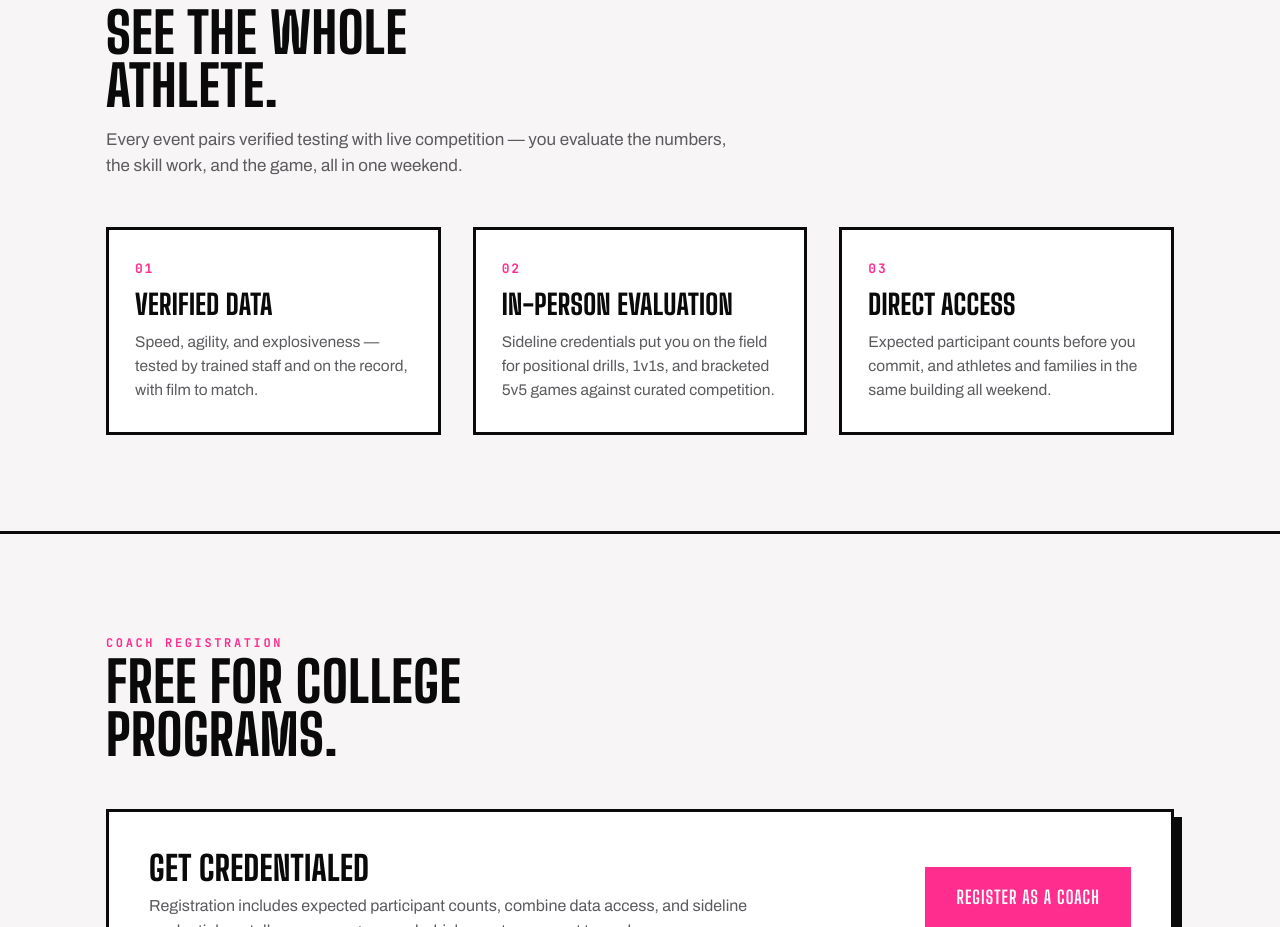
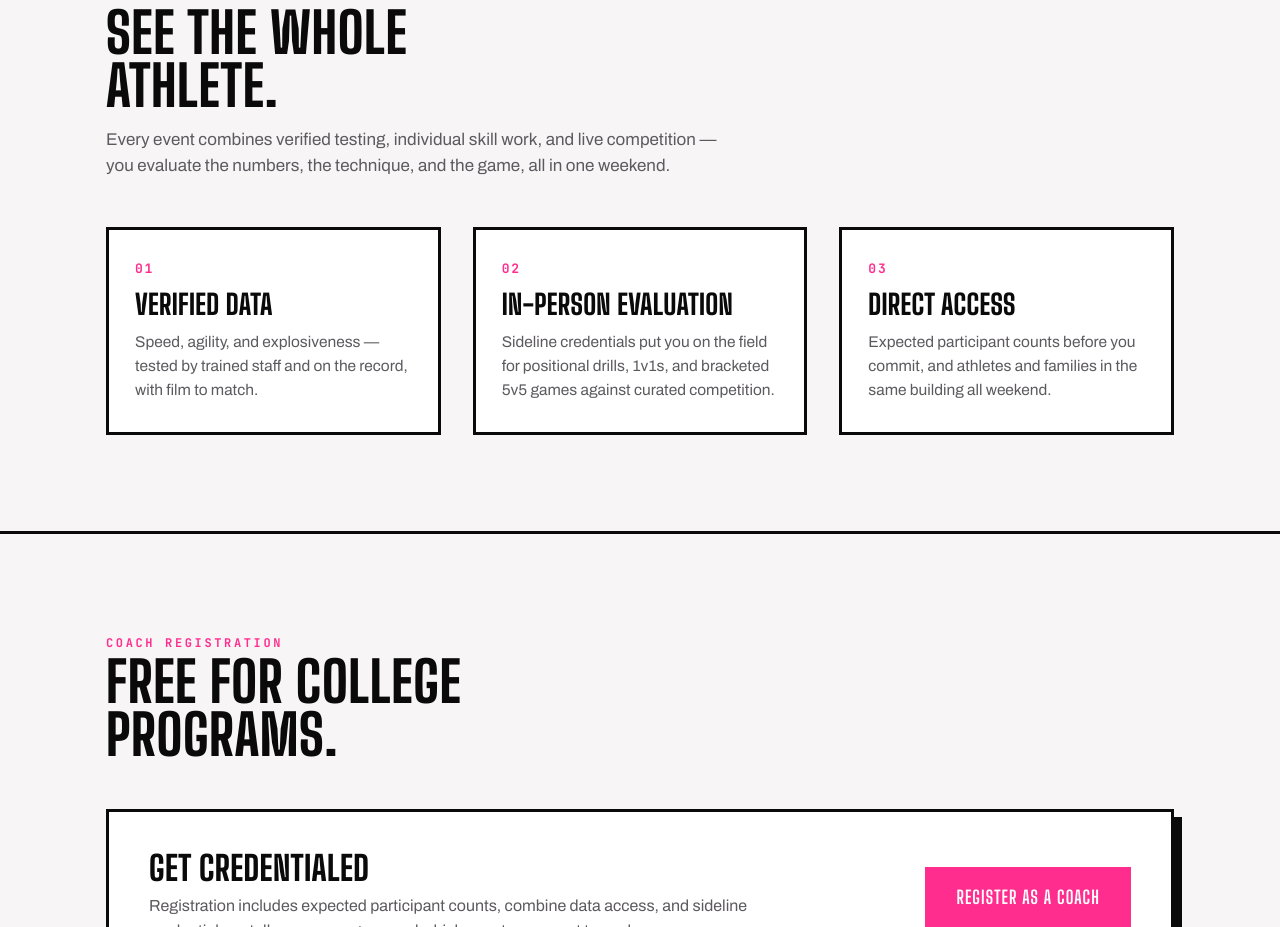
Before and after one commit to teamplayr-us/cfs-web, a Next.js app: page /colleges in a window 1280 px wide. Shown: the part 780-1707 px from the top of the page. Built offline with nearby package versions, Linux system fonts and the light colour scheme.

Commit message:
Colleges page lede: name all three evaluation components
Co-Authored-By: Claude Fable 5 <noreply@anthropic.com>
Claude-Session: https://claude.ai/code/session_019V32boShoBmRrwWenCPJFc

```diff
--- a/app/colleges/page.tsx
+++ b/app/colleges/page.tsx
@@ -8,7 +8,7 @@ import { COACH_MAILTO } from "@/data/links";
 export const metadata: Metadata = {
   title: "College Coaches | College Flag Showcase Series",
   description:
-    "Free registration for college flag football programs — expected participant counts, verified combine data access, and sideline credentials at every stop of the girls flag football recruiting tour.",
+    "Free registration for college flag football programs — expected participant counts, verified combine data access, and sideline credentials at every event of the girls flag football recruiting tour.",
   openGraph: {
     title: "College Coaches | College Flag Showcase Series",
     description:
@@ -62,9 +62,9 @@ export default function CollegesPage() {
               Athlete.
             </h2>
             <p>
-              Every event pairs verified testing with live competition — you
-              evaluate the numbers, the skill work, and the game, all in one
-              weekend.
+              Every event combines verified testing, individual skill work, and
+              live competition — you evaluate the numbers, the technique, and
+              the game, all in one weekend.
             </p>
           </div>
 
```
